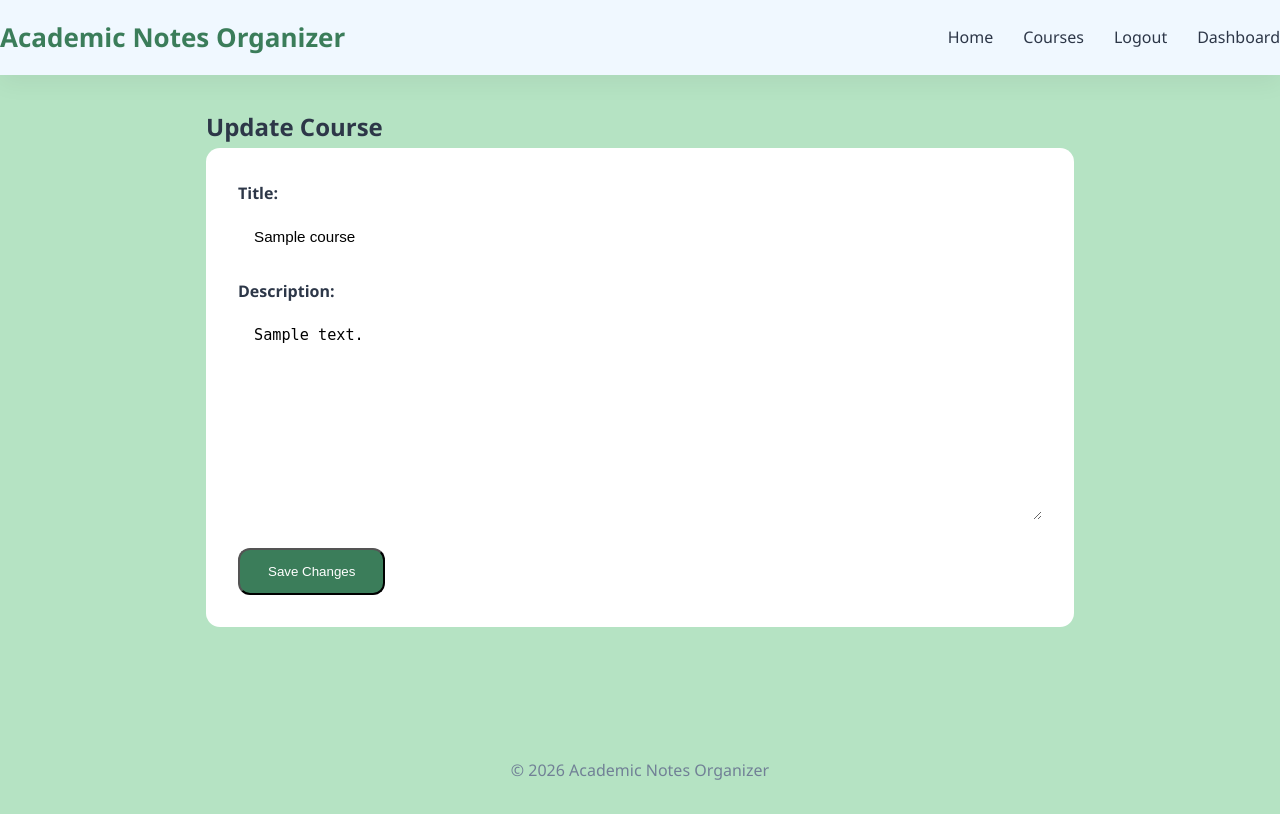
After one commit to BardiaNikkar/academic_notes_organizer, a Django app: page /courses/1/update/ in a window 1280 px wide. The commit adds this page. Run offline with Django 5.2, Linux system fonts and the light colour scheme; a user stored in the database is signed in; tables that the repository leaves empty hold one stand-in row (values such as "Sample post").

Commit message:
Edit option for courses model create edit option for courses model now users can edit their courses in our project

```diff
--- a/courses/urls.py
+++ b/courses/urls.py
@@ -1,7 +1,8 @@
 from django.urls import path
-from .views import create_course, course_list
+from .views import create_course, course_list, update_course
 
 urlpatterns = [
     path('create/', create_course, name='course_create'),
     path('', course_list, name='course_list'),
+    path('<int:pk>/update/', update_course, name='course_update')
 ]
--- a/courses/views.py
+++ b/courses/views.py
@@ -1,4 +1,4 @@
-from django.shortcuts import render, redirect
+from django.shortcuts import render, redirect, get_object_or_404
 from django.contrib.auth.decorators import login_required
 from .forms import CourseForm
 from .models import Course
@@ -22,3 +22,14 @@ def create_course(request):
 def course_list(request):
     courses = Course.objects.filter(user=request.user)
     return render(request, 'courses/course_list.html', {'courses':courses})
+
+def update_course(request, pk):
+    course = get_object_or_404(Course, pk=pk, user=request.user)
+    if request.method == 'POST':
+        form = CourseForm(request.POST, instance=course)
+        if form.is_valid():
+            form.save()
+            return redirect('course_list')
+    else:
+        form = CourseForm(instance=course)
+    return render(request, 'courses/course_update.html', {'form':form, 'course':course})
--- a/templates/courses/course_list.html
+++ b/templates/courses/course_list.html
@@ -22,7 +22,7 @@ My Courses
             <h2>{{ course.title }}</h2>
             <p>{{ course.description }}</p>
             <div class="course-actions">
-                <a href="#" class="edit-btn">Edit</a>
+                <a href="{% url 'course_update' course.pk %}" class="edit-btn">Edit</a>
                 <a href="#" class="delete-btn">Delete</a>
             </div>
         </div>
--- /dev/null
+++ b/templates/courses/course_update.html
@@ -0,0 +1,22 @@
+{% extends "base.html" %}
+{% load static %}
+
+{% block title %}
+Update Course
+{% endblock %}
+
+{% block extra_css %}
+<link rel="stylesheet" href="{% static 'css/course.css' %}">
+{% endblock %}
+
+{% block content %}
+<section class="course-container">
+    <h1 class="course-title">Update Course</h1>
+    <form action="" method="post" class="course-form">
+        {% csrf_token %}
+        {{ form.as_p }}
+
+        <button type="submit" class="btn">Save Changes</button>
+    </form>
+</section>
+{% endblock %}
```
